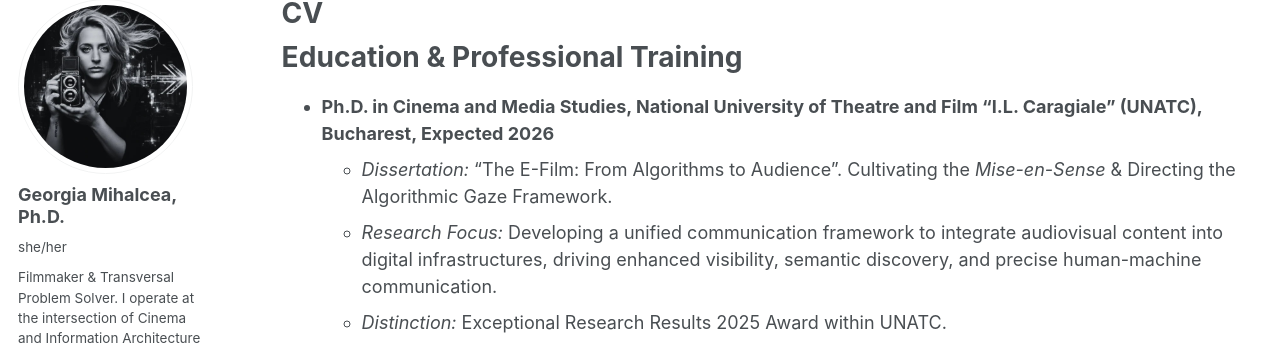
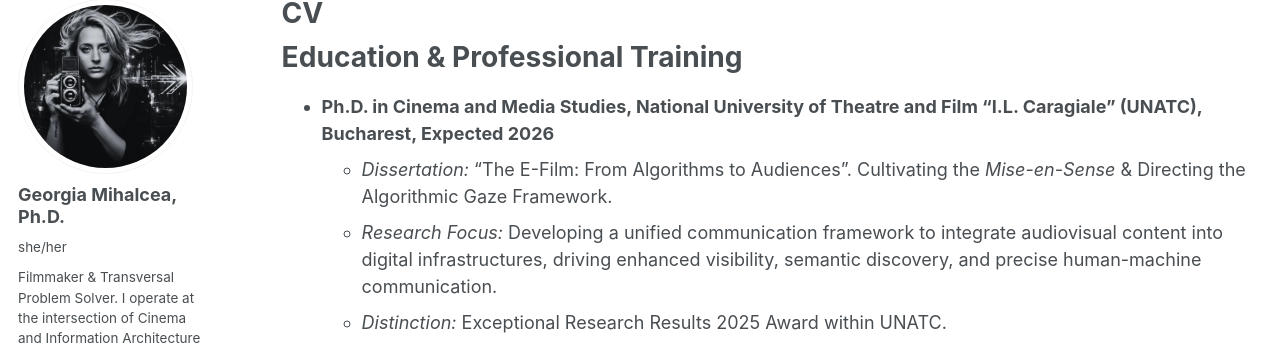
Before and after one commit to GeorgiaMihalcea/georgiamihalcea.github.io, a Jekyll site: the page built from _pages/cv.md, in a window 1280 px wide and 900 px high. Shown: the part 102-451 px from the top of the window. Built offline with Jekyll 4.4.1, drawn with Linux system fonts in a browser that asks for light colours; a style sheet for code colours, icons or effects is not loaded.

Commit message:
Fix dissertation title in CV
Corrected the dissertation title from 'Audience' to 'Audiences'.

```diff
--- a/_pages/cv.md
+++ b/_pages/cv.md
@@ -7,7 +7,7 @@ author_profile: true
 Education & Professional Training
 ======
 *   **Ph.D. in Cinema and Media Studies, National University of Theatre and Film "I.L. Caragiale" (UNATC), Bucharest, Expected 2026**
-    *   *Dissertation:* "The E-Film: From Algorithms to Audience". Cultivating the *Mise-en-Sense* & Directing the Algorithmic Gaze Framework.
+    *   *Dissertation:* "The E-Film: From Algorithms to Audiences". Cultivating the *Mise-en-Sense* & Directing the Algorithmic Gaze Framework.
     *   *Research Focus:* Developing a unified communication framework to integrate audiovisual content into digital infrastructures, driving enhanced visibility, semantic discovery, and precise human-machine communication.
     *   *Distinction:* Exceptional Research Results 2025 Award within UNATC.
 * **Artificial Intelligence in Performing Arts and Cinema, Professional Certification, UNATC, 2025 – 2026**
```
